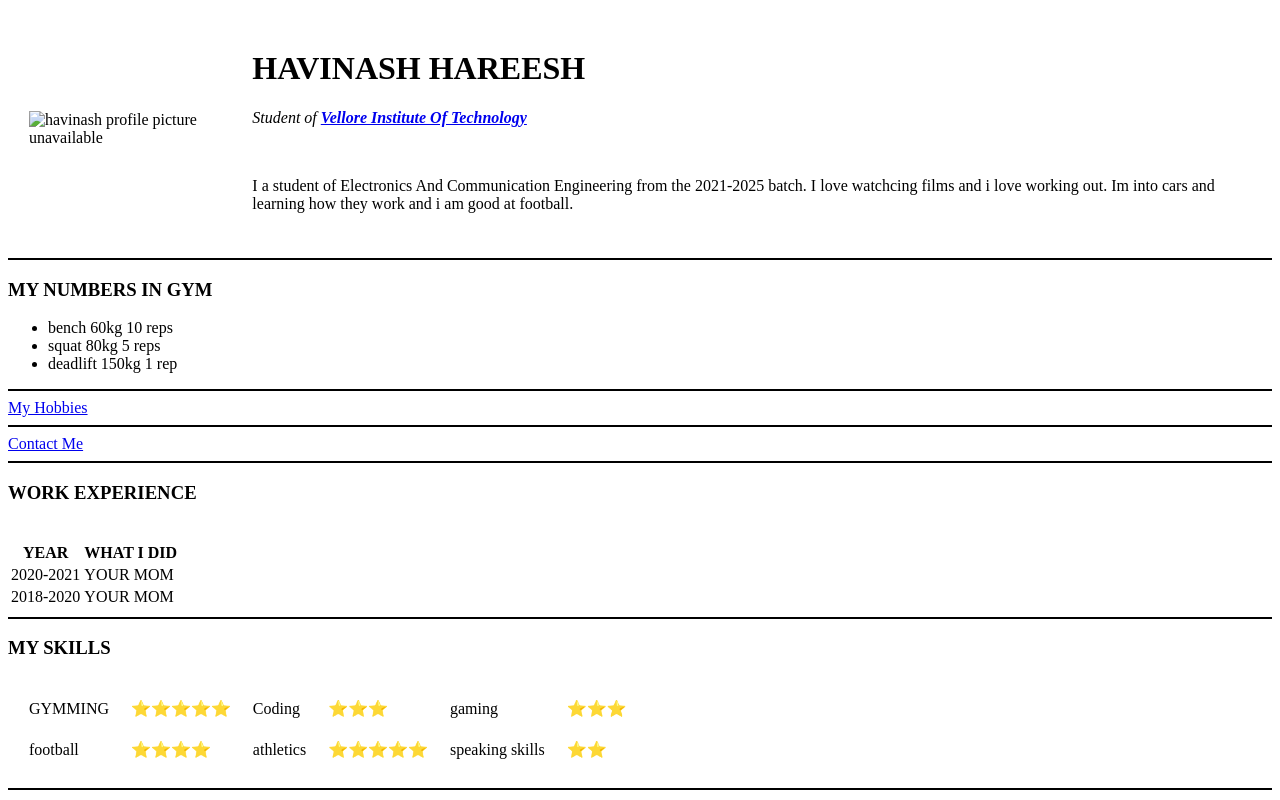
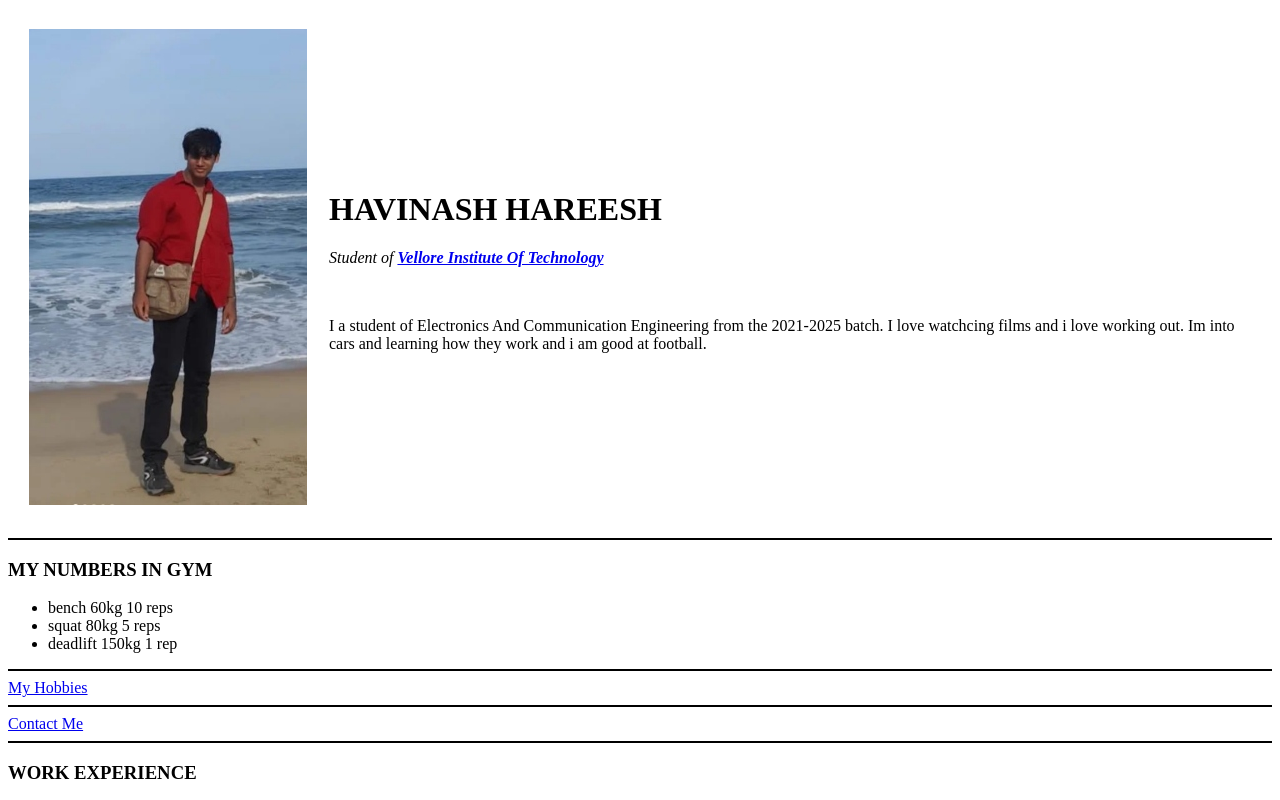
Before and after one commit to havinashiyer/cv, a plain HTML site: page index.html in a window 1280 px wide. Shown: the top 800 px of the page. Drawn offline with Linux system fonts and the light colour scheme.

Commit message:
Update index.html

```diff
--- a/index.html
+++ b/index.html
@@ -9,7 +9,7 @@
 <body>
   <table cellspacing="20">
     <tr>
-      <td><img src="havi.jpg" alt="havinash profile picture unavailable"></td>
+      <td><img src="images/havi.jpg" alt="havinash profile picture unavailable"></td>
       <td>
         <h1>HAVINASH HAREESH</h1>
         <p><em>Student of <strong><a href="https://chennai.vit.ac.in/">Vellore Institute Of Technology</a></strong></em></p>
```
